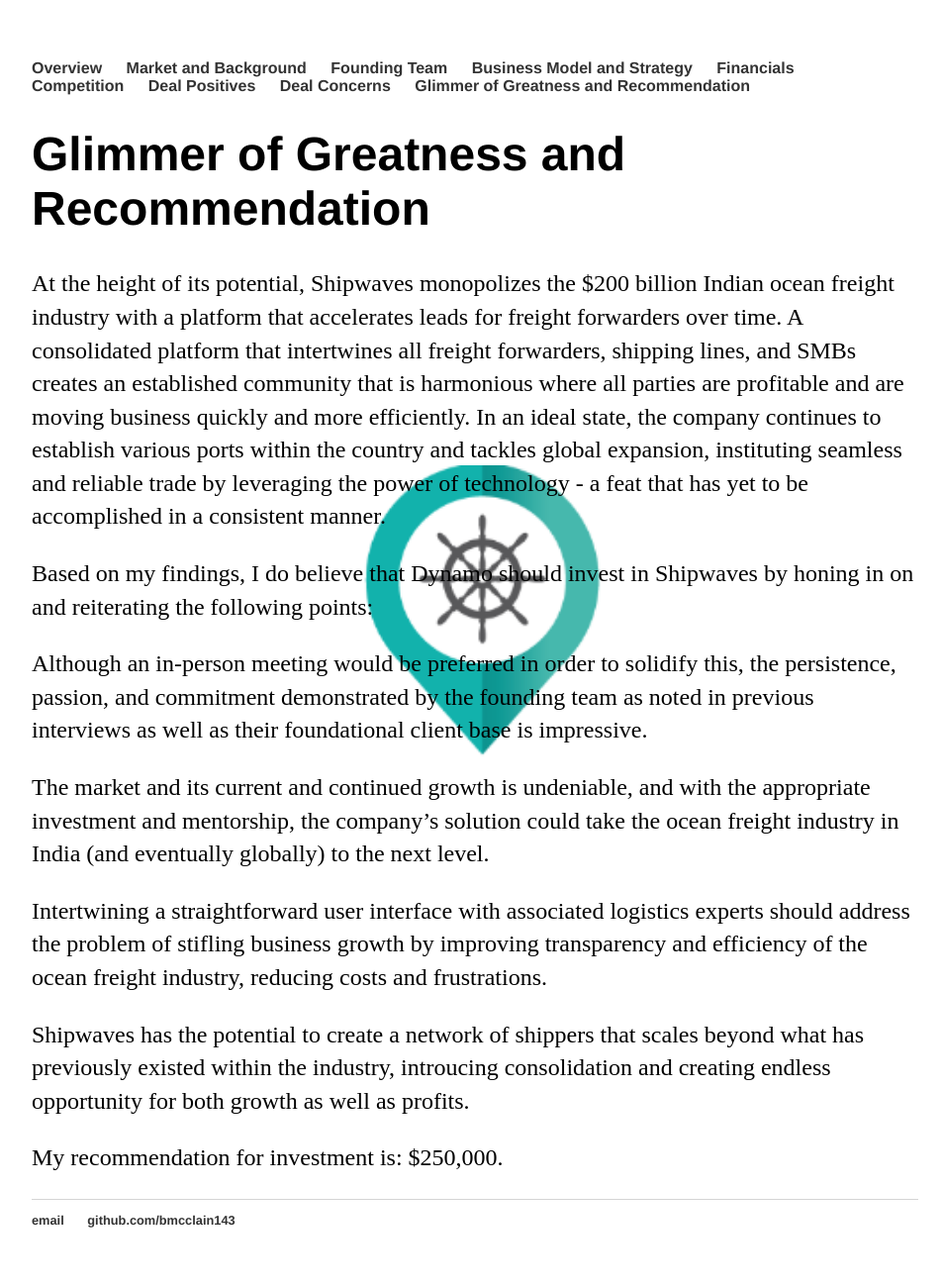
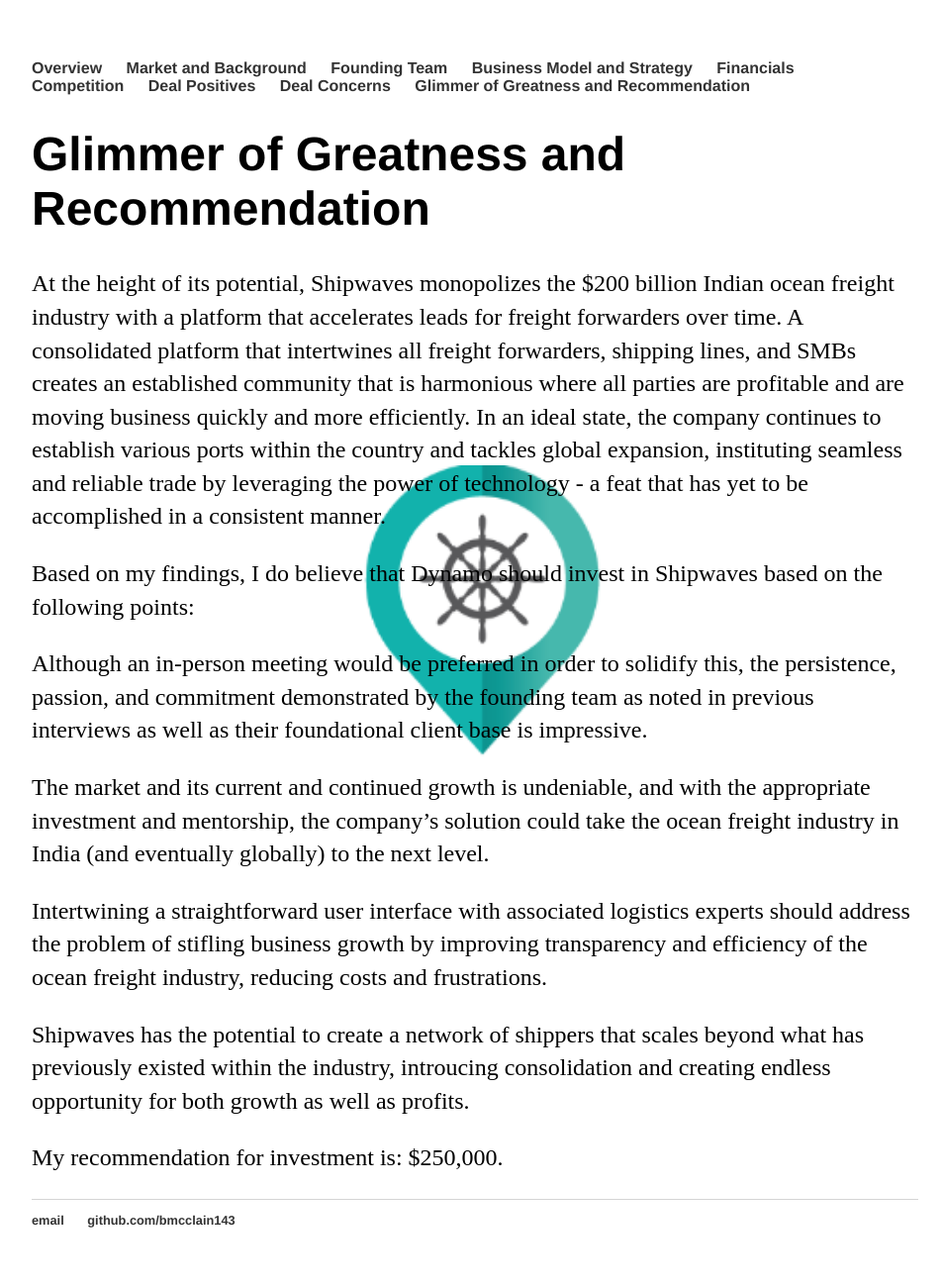
Before and after one commit to bmcclain143/bmcclain143.github.io, a Jekyll site: the page built from recommendation/index.html, in a window 1280 px wide. Shown: the whole page at 99% size, without its empty margins (160-1113 px from the left). Built offline with Jekyll 4.4.1, drawn with Linux system fonts in a browser that asks for light colours.

Commit message:
Update index.html

```diff
--- a/recommendation/index.html
+++ b/recommendation/index.html
@@ -6,7 +6,7 @@
 	<h1>Glimmer of Greatness and Recommendation</h1>
 	<p>At the height of its potential, Shipwaves monopolizes the $200 billion Indian ocean freight industry with a platform that accelerates leads for freight forwarders over time. A consolidated platform that intertwines all freight forwarders, shipping lines, and SMBs creates an established community that is harmonious where all parties are profitable and are moving business quickly and more efficiently.  In an ideal state, the company continues to establish various ports within the country and tackles global expansion, instituting seamless and reliable trade by leveraging the power of technology - a feat that has yet to be accomplished in a consistent manner.
 
-  <p>Based on my findings, I do believe that Dynamo should invest in Shipwaves by honing in on and reiterating the following points:
+  <p>Based on my findings, I do believe that Dynamo should invest in Shipwaves based on the following points:
       <p>Although an in-person meeting would be preferred in order to solidify this, the persistence, passion, and commitment demonstrated by the founding team as noted in previous interviews as well as their foundational client base is impressive.
   <p>The market and its current and continued growth is undeniable, and with the appropriate investment and mentorship, the company’s solution could take the ocean freight industry in India (and eventually globally) to the next level.
   <p>Intertwining a straightforward user interface with associated logistics experts should address the problem of stifling business growth by improving transparency and efficiency of the ocean freight industry, reducing costs and frustrations.
```
